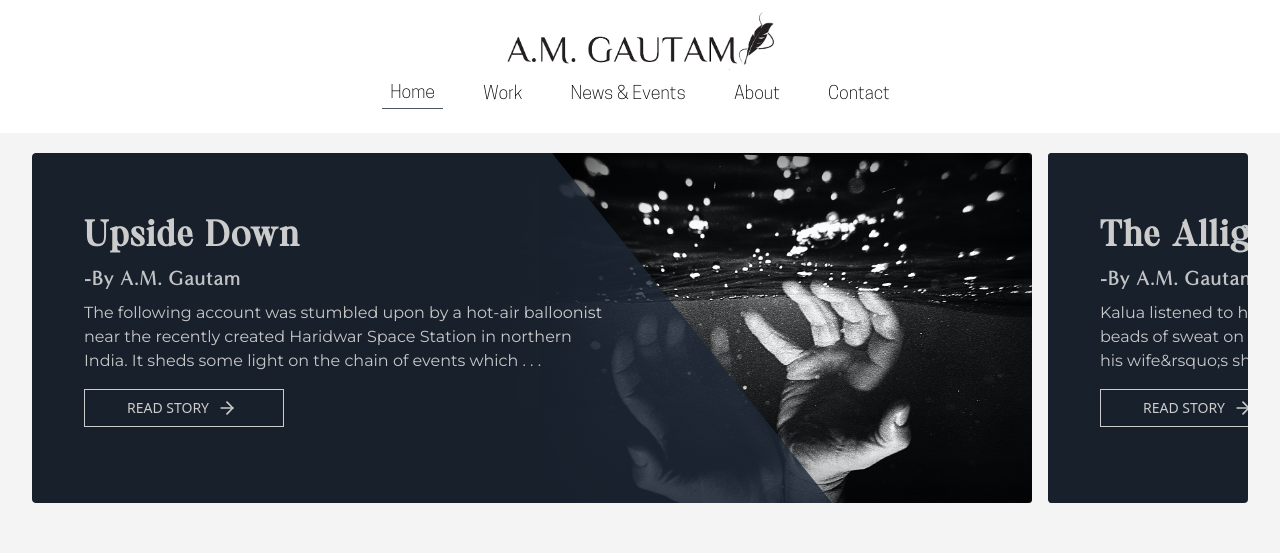
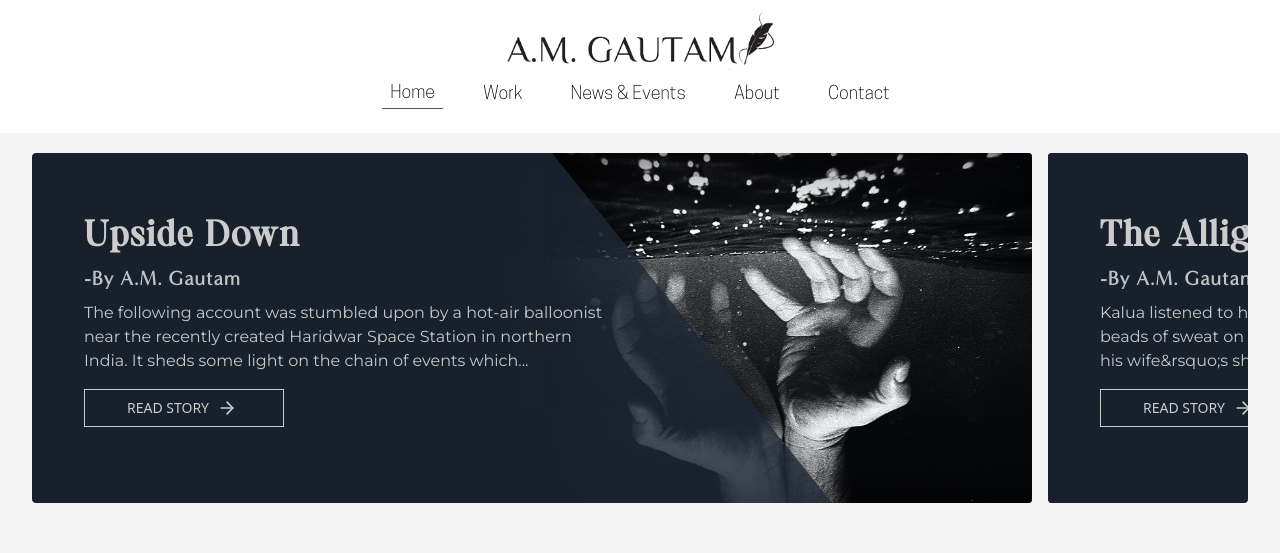
Before and after one commit to 108aryanmaurya/A_WritersPortfolio, a React (Vite) app: page / in a window 1280 px wide. Shown: the top 553 px of the page. Built offline with nearby package versions, Linux system fonts and the light colour scheme; a web font is replaced by a local one.

Commit message:
changes made new

```diff
--- a/src/section/Home/HomeHeroCards.jsx
+++ b/src/section/Home/HomeHeroCards.jsx
@@ -4,6 +4,8 @@ import { ArrowRight } from "../../assets/icons";
 import DOMPurify from "dompurify";
 
 const HomeHeroCards = ({ story }) => {
+  const maxCharacters = window.innerWidth <= 600 ? 100 : 180;
+
   return (
     <div className="relative w-[1000px] max-xl:w-[900px] max-lg:w-[700px] 2xl:w-[1200px] max-sm:w-full rounded max-md:rounded-none h-full flex-shrink-0 snap-center scroll-smooth overflow-hidden">
       <div className="w-full bg-black h-full flex flex-row group text-center scroll-smooth relative  overflow-hidden">
@@ -20,11 +22,11 @@ const HomeHeroCards = ({ story }) => {
               </h3>
 
               <p class=" text-gray-50 text-base  max-sm:text-[10px] font-montserrat">
-                {story?.description.length > 180
-                  ? story?.description.substring(0, 180) + "   . . ."
+                {story?.description.length > maxCharacters
+                  ? story?.description.substring(0, maxCharacters) + "..."
                   : story?.description}
               </p>
-              <div className="max-sm:p-1 my-4 max-md:mt-4 max-md:m-2 max-md:max-w-[150px]  w-auto max-w-[200px] flex justify-center items-center flex-row text-white  text-sm 2xl:text-lg  border-[1px] p-2   max-sm:text-[14px]   border-white">
+              <div className="max-sm:p-1 my-4 max-md:mt-4max-md:max-w-[150px]  w-auto max-w-[200px] flex justify-center items-center flex-row text-white  text-sm 2xl:text-lg  border-[1px] p-2   max-sm:text-[14px]   border-white">
                 READ STORY
                 <img src={ArrowRight} className="w-8 px-1 pl-2" alt="" />
               </div>
@@ -33,7 +35,7 @@ const HomeHeroCards = ({ story }) => {
         </div>
         <div className="transition-all ease-in-out duration-200 absolute bg-gray-200 top-0 right-0 w-[55%] h-full">
           <div
-            className="w-full h-full flex justify-end items-center inside-shadow  bg-no-repeat bg object-center -z-50 bg-cover"
+            className="w-full h-full flex justify-end items-center inside-shadow bg-center bg-no-repeat bg object-center -z-50 bg-cover"
             style={{
               backgroundImage: `url(${story?.cover})`,
             }}
```
